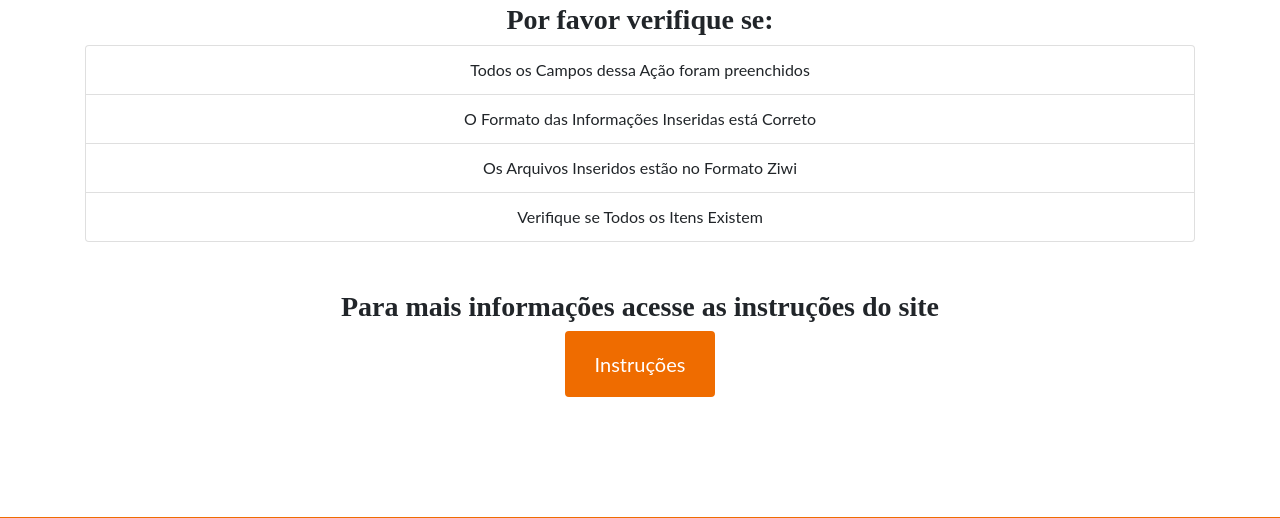
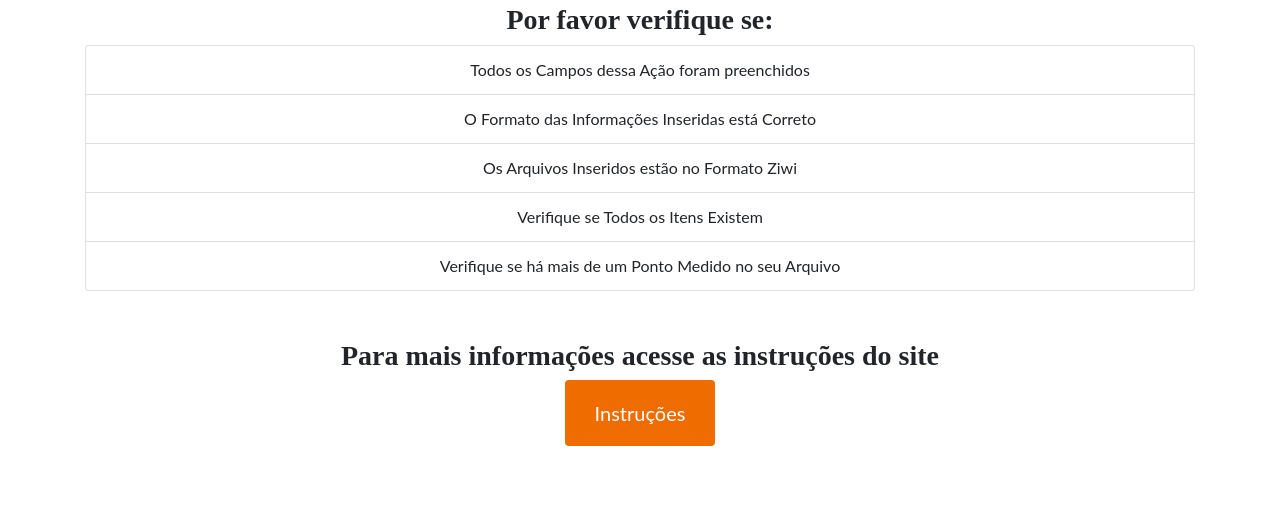
Before and after one commit to lidiaxp/serverZiwi, a Flask app: template templates/indexError.html in a window 1280 px wide. Shown: the part 546-1064 px from the top of the page. Run offline with Flask 2, Linux system fonts and the light colour scheme; the template is opened without the code that fills it, so the values that code supplies are empty; some libraries are stand-ins or nearby versions.

Commit message:
Update error.html

```diff
--- a/templates/error.html
+++ b/templates/error.html
@@ -12,6 +12,7 @@
   					<li class="list-group-item">O Formato das Informações Inseridas está Correto</li>
  					<li class="list-group-item">Os Arquivos Inseridos estão no Formato Ziwi</li>
  					<li class="list-group-item">Verifique se Todos os Itens Existem</li>
+ 					<li class="list-group-item">Verifique se há mais de um Ponto Medido no seu Arquivo</li>
 				</ul>
 				<br><br>
 				<h3>Para mais informações acesse as instruções do site</h3>
```
